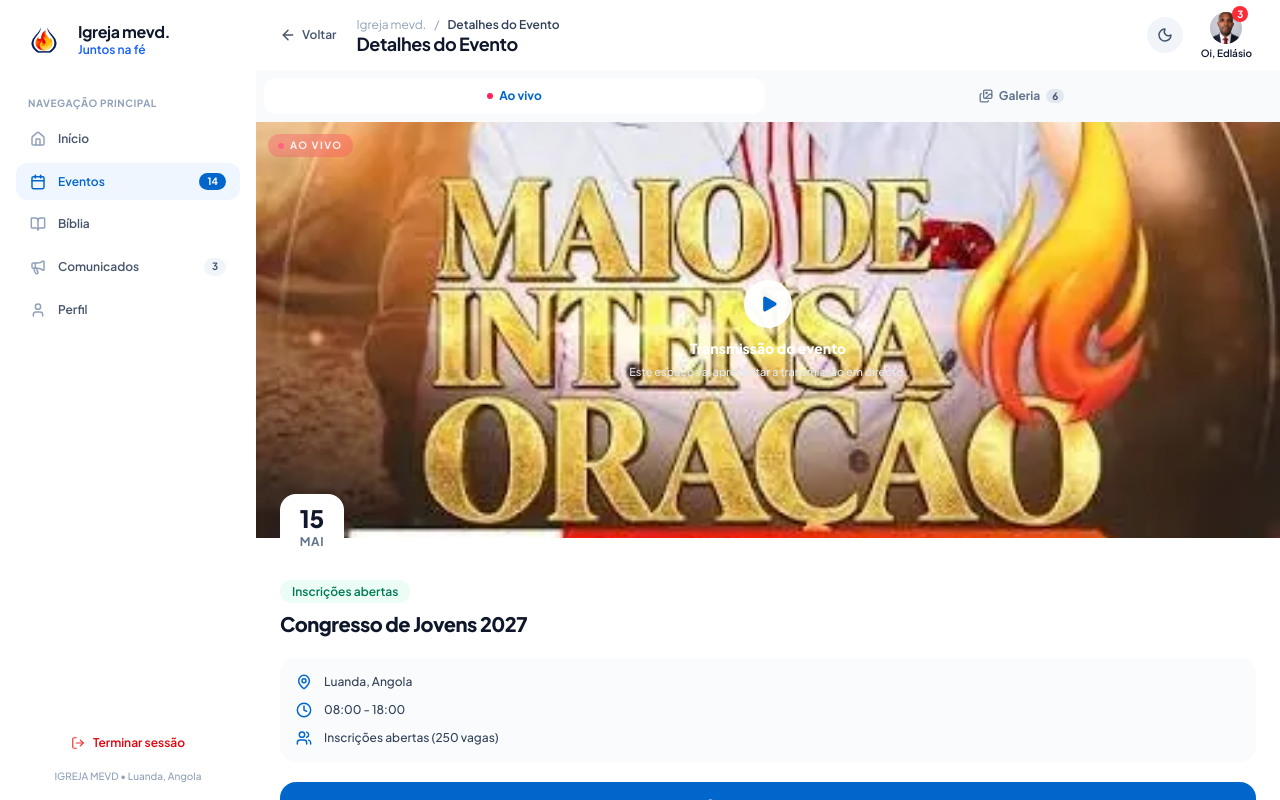
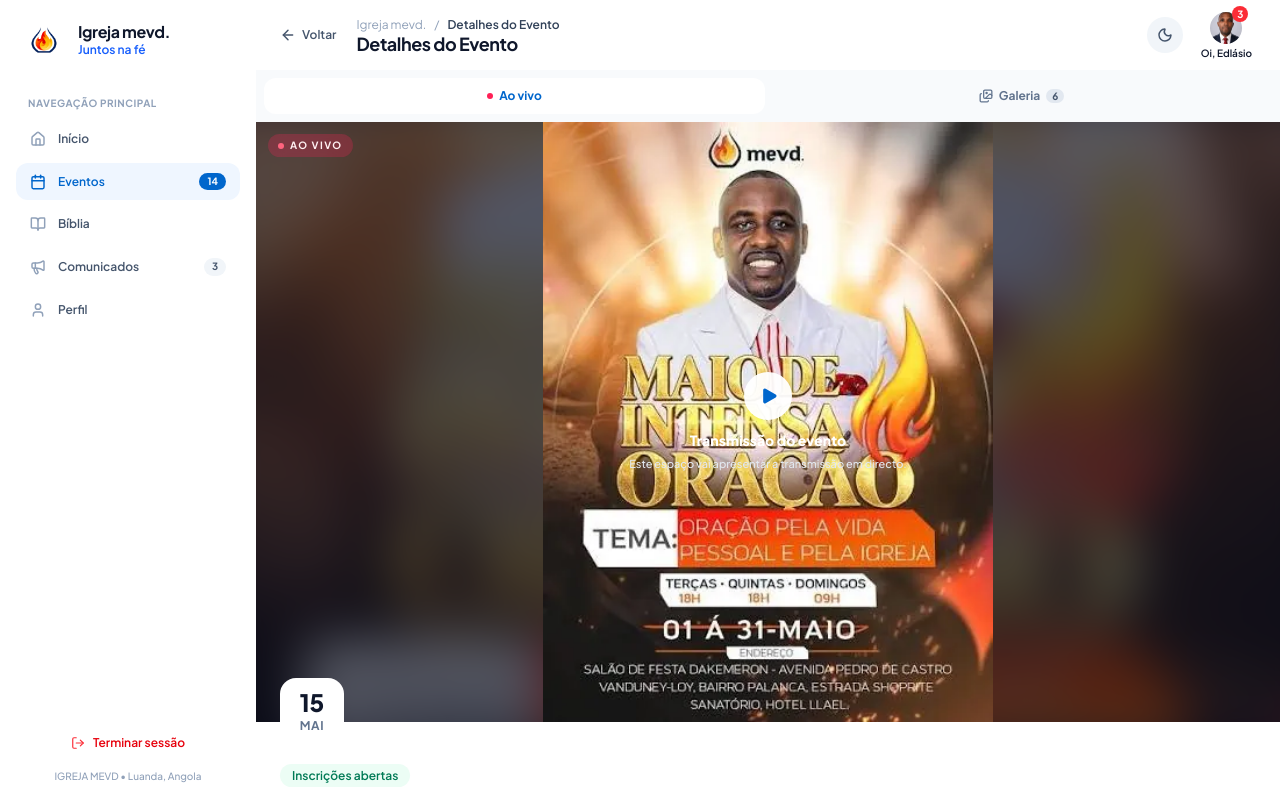
Before and after one commit to EGalhardo/IGREJA-MEVD, a React (Vite) app: page / in a window 1280 px wide. Both pictures are taken after typing "Sample" into the empty fields and a click on the button 768 px from the left and 435 px from the top of the page. Built offline with nearby package versions, Linux system fonts and the light colour scheme.

Commit message:
Detalhes do Evento: imagem do evento inteira no separador Ao vivo, com fundo desfocado a preencher o cartão

```diff
--- a/src/components/screens/EventDetailScreen.tsx
+++ b/src/components/screens/EventDetailScreen.tsx
@@ -122,18 +122,31 @@ export default function EventDetailScreen({
             {activeTab === 'live' || !hasGallery ? (
               <>
                 {/* A imagem é exactamente a do cartão clicado na página Início (event.image) */}
-                <div className="relative aspect-[160/117] max-h-[26rem] w-full overflow-hidden bg-slate-900">
+                <div className="relative w-full overflow-hidden bg-slate-950">
+                  {/* Preenche o cartão com a própria imagem desfocada, para não ficarem faixas vazias */}
+                  <span className="pointer-events-none absolute inset-0 overflow-hidden">
+                    <SafeImage
+                      src={event.image}
+                      alt=""
+                      fallbackSrc="/assets/aistudio/2_b0dbb042.webp"
+                      fallbackType="event"
+                      loading="eager"
+                      className="h-full w-full scale-110 object-cover opacity-35 blur-xl"
+                    />
+                  </span>
+
+                  {/* Imagem completa, sem cortes: fica inteira dentro do cartão */}
                   <SafeImage
                     src={event.image}
                     alt={event.title}
                     fallbackSrc="/assets/aistudio/2_b0dbb042.webp"
                     fallbackType="event"
                     loading="eager"
-                    className="absolute inset-0 h-full w-full object-cover"
+                    className="relative z-[1] mx-auto block h-auto max-h-[75vh] w-full object-contain sm:max-h-[32rem]"
                   />
 
                   {/* Véu escuro: garante o contraste do Play e dos textos sobre a fotografia */}
-                  <span className="pointer-events-none absolute inset-0 bg-gradient-to-t from-slate-950/92 via-slate-950/65 to-slate-950/35" />
+                  <span className="pointer-events-none absolute inset-0 z-[2] bg-gradient-to-t from-slate-950/92 via-slate-950/55 to-slate-950/25" />
 
                   {/* Estado da transmissão */}
                   <span className="absolute left-3 top-3 z-10 inline-flex items-center gap-1.5 rounded-full border border-rose-400/50 bg-rose-500/25 px-2.5 py-1 text-[10px] font-bold uppercase tracking-[0.14em] text-rose-50 backdrop-blur-sm sm:left-4 sm:top-4">
```
